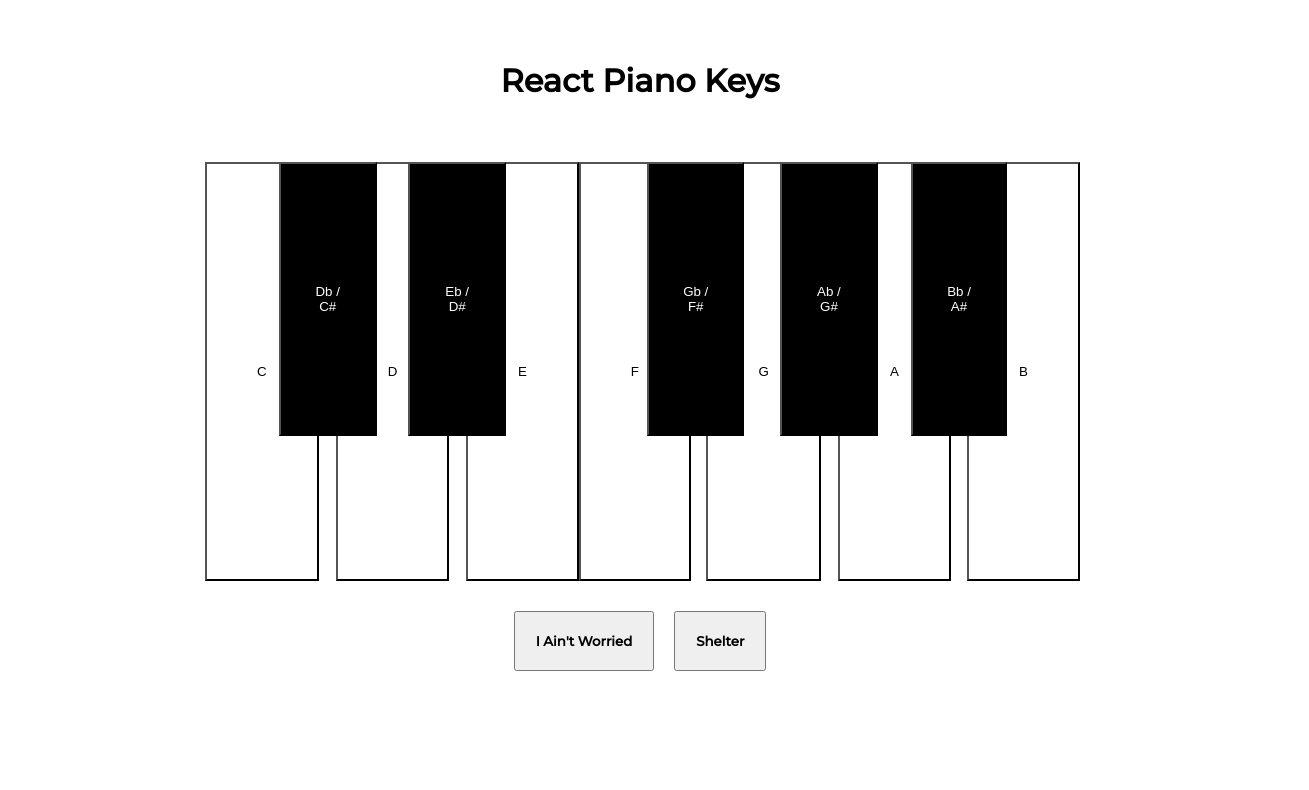
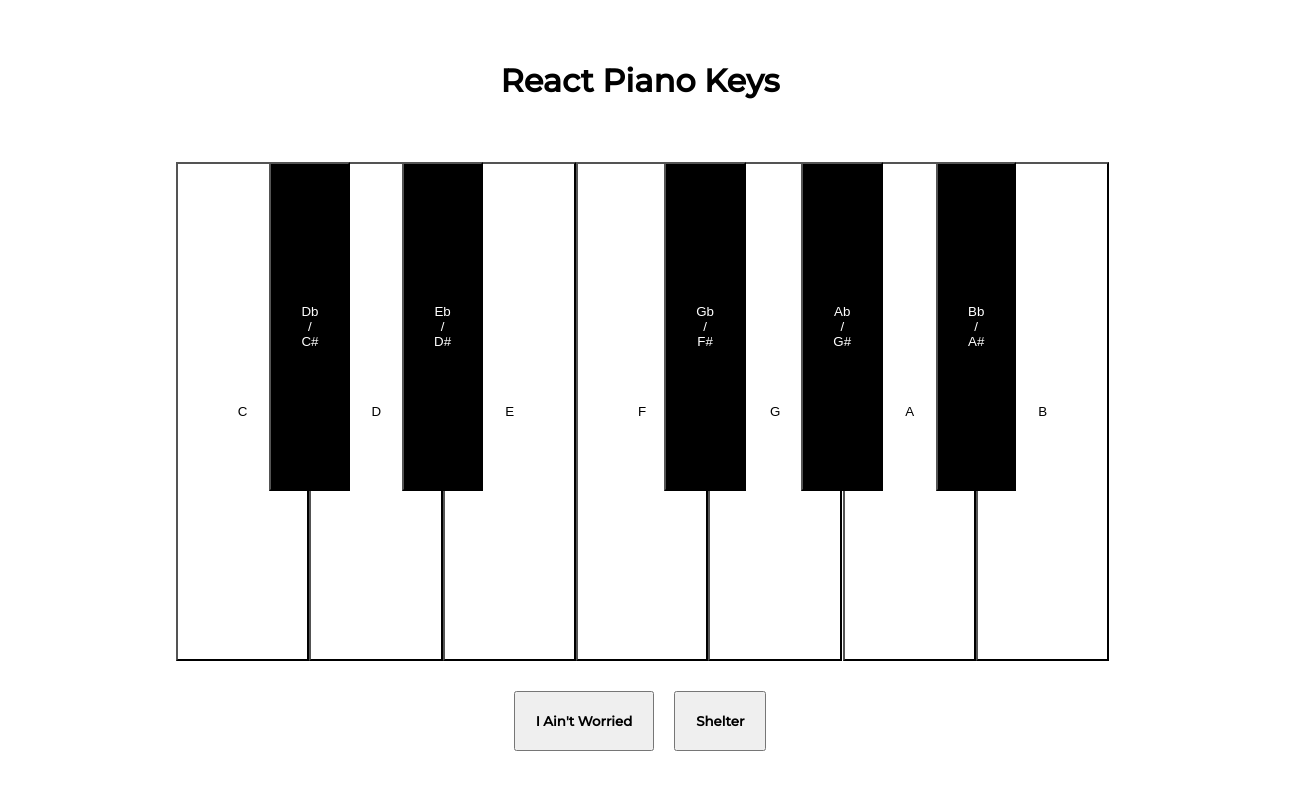
Before and after one commit to jffelix/React-Piano-Keys, a React (Create React App) app in the folder my-app/: page / in a window 1280 px wide. Shown: the top 790 px of the page, 1309 px wide, since content can reach past the window. Built offline with nearby package versions, Linux system fonts and the light colour scheme.

Commit message:
Added media queries for keyboard.css

```diff
--- a/my-app/src/keyboard/Keyboard.css
+++ b/my-app/src/keyboard/Keyboard.css
@@ -93,6 +93,18 @@
     }
 }
 
+@media (min-width: 1261px) and (max-width: 1299px) {
+
+    .naturalNotes button {
+        padding: 240px 60px;
+    }
+
+    .sharpFlatNotes button {
+        padding: 140px 30px;
+    }
+
+}
+
 @media (min-width: 1300px) {
 
     .naturalNotes button {
@@ -114,3 +126,14 @@
         padding: 140px 30px;
     }
 }
+
+@media (min-width: 1500px) {
+
+    .naturalNotes button {
+        padding: 275px 85px;
+    }
+
+    .sharpFlatNotes button {
+        padding: 160px 30px;
+    }
+}
```
